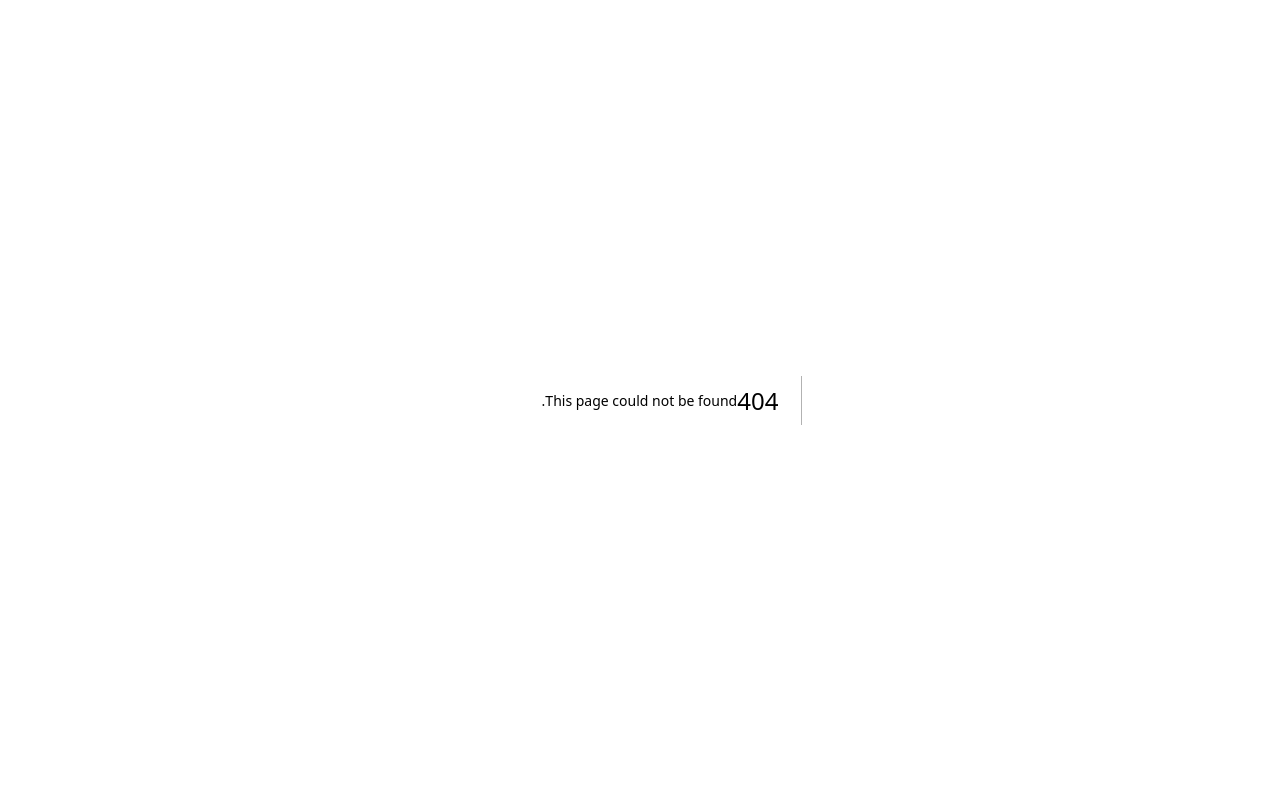
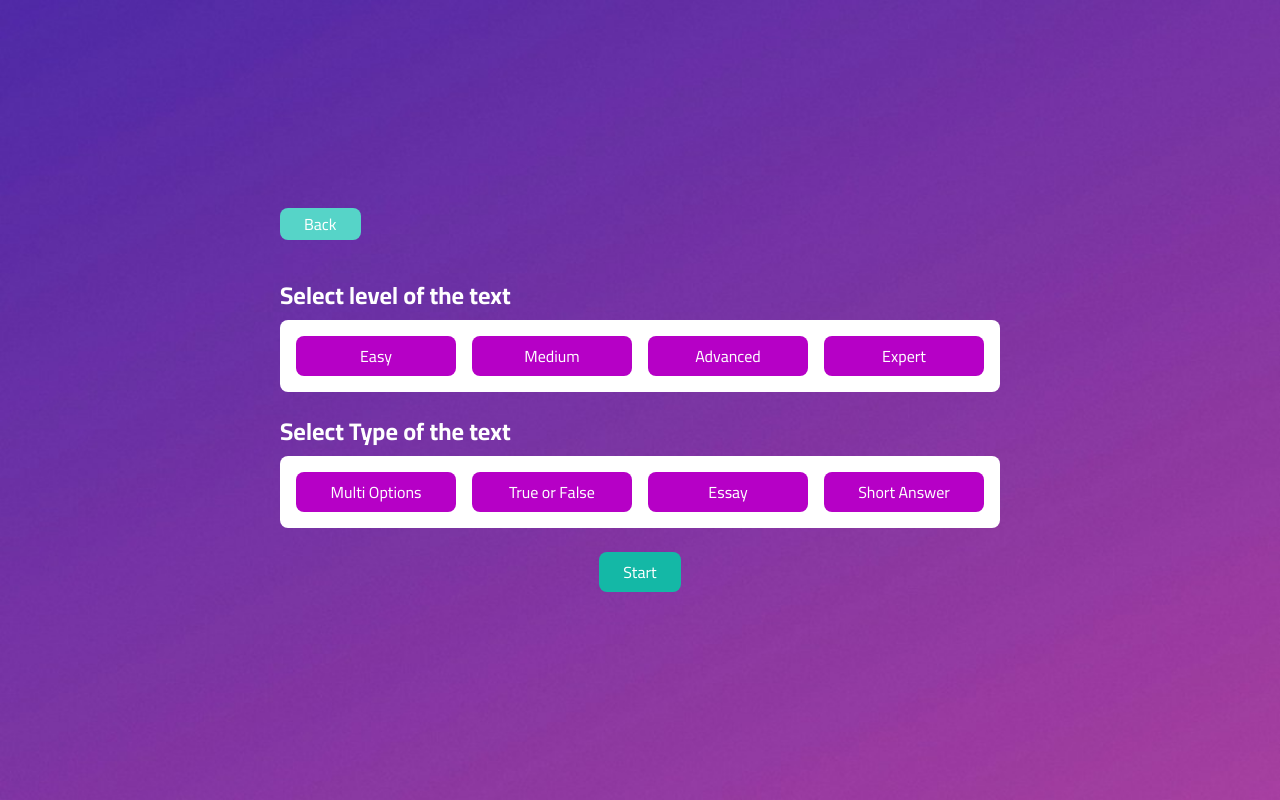
Before and after one commit to Saadaoui-Forkan/hakathon, a Next.js app: page /specializations/1/quiz-selection in a window 1280 px wide. Before the commit this address had no page. Built offline with nearby package versions, Linux system fonts and the light colour scheme.

Commit message:
creating basic layout

```diff
--- /dev/null
+++ b/src/app/(pages)/specializations/[id]/page.tsx
@@ -0,0 +1,55 @@
+"use client"
+
+import { specializationFields } from '@/constants/specializationFields';
+import Link from 'next/link';
+import { useParams } from 'next/navigation';
+import React from 'react'
+
+const Topic = () => {
+    const params = useParams<{ id: string }>();
+    const topic = decodeURIComponent(params.id)
+    const currentSpecialization = specializationFields.filter(el => el.fieldName === topic)
+  return (
+    <div
+      className="min-h-screen flex items-center justify-center bg-cover bg-center"
+      style={{ backgroundImage: "url('/bg.jpg')" }}
+    >
+      <div className="w-full max-w-3xl p-6 rounded-lg">
+        <button className="bg-crystalTeal text-white px-6 py-1 rounded-lg mb-4">
+          Back
+        </button>
+        <h1 className="text-white text-2xl font-bold">
+          Choose the topic of the test
+        </h1>
+        <p className="text-gray-200 mb-4">
+          {topic}
+        </p>
+
+        <div className="grid grid-cols-2 sm:grid-cols-3 gap-4 p-4 bg-pureWhite rounded-lg">
+          {currentSpecialization[0].topics.map((el, index) => (
+            <Link
+              href={`/specializations/${topic}/quiz-selection`}
+              key={index}
+              className="bg-electricMagenta text-pureWhite px-4 py-2 rounded-lg"
+            >
+              {el}
+            </Link>
+          ))}
+        </div>
+
+        <div className="flex items-center gap-2 mt-4">
+          <input
+            type="text"
+            placeholder="OR type your field of specialization"
+            className="flex-1 px-4 py-2 rounded-lg border border-gray-300 focus:outline-none"
+          />
+          <button className="bg-teal-500 text-white px-6 py-2 rounded-lg">
+            Continue
+          </button>
+        </div>
+      </div>
+    </div>
+  )
+}
+
+export default Topic
--- /dev/null
+++ b/src/app/(pages)/specializations/[id]/quiz-selection/page.tsx
@@ -0,0 +1,57 @@
+import { levels, questionTypes } from '@/constants/specializationFields'
+
+const QuizSelection = () => {
+    return (
+        <div
+            className="min-h-screen flex items-center justify-center bg-cover bg-center"
+            style={{ backgroundImage: "url('/bg.jpg')" }}
+        >
+            <div className="w-full max-w-3xl p-6 rounded-lg">
+                <button className="bg-crystalTeal text-white px-6 py-1 rounded-lg mb-4">
+                    Back
+                </button>
+                <div className="my-6">
+                    <h2 className="text-white text-2xl font-bold">
+                        Select level of the text
+                    </h2>
+                    <div className="grid grid-cols-2 sm:grid-cols-4 gap-4 p-4 bg-pureWhite rounded-lg my-2">
+                        {levels.map((level) => (
+                            <button
+                                key={level}
+                                className="bg-electricMagenta text-pureWhite px-4 py-2 rounded-lg"
+                            >
+                                {level}
+                            </button>
+                        ))}
+                    </div>
+                </div>
+
+                <div className="my-6">
+                    <h2 className="text-white text-2xl font-bold">
+                        Select Type of the text
+                    </h2>
+                    <div className="grid grid-cols-2 sm:grid-cols-4 gap-4 p-4 bg-pureWhite rounded-lg my-2">
+                        {questionTypes.map((type) => (
+                            <button
+                                key={type}
+                                className="bg-electricMagenta text-pureWhite px-4 py-2 rounded-lg"
+                            >
+                                {type}
+                            </button>
+                        ))}
+                    </div>
+                </div>
+
+                <div className="flex justify-center mt-6">
+                    <button
+                        className="bg-teal-500 text-white px-6 py-2 rounded-lg"
+                    >
+                        Start
+                    </button>
+                </div>
+            </div>
+        </div>
+    )
+}
+
+export default QuizSelection
--- /dev/null
+++ b/src/app/(pages)/specializations/page.tsx
@@ -0,0 +1,48 @@
+import { specializationFields } from '@/constants/specializationFields'
+import Link from 'next/link'
+
+const Specializations = () => {
+  return (
+    <div
+      className="min-h-screen flex items-center justify-center bg-cover bg-center"
+      style={{ backgroundImage: "url('/bg.jpg')" }}
+    >
+      <div className="w-full max-w-3xl p-6 rounded-lg">
+        <button className="bg-crystalTeal text-white px-6 py-1 rounded-lg mb-4">
+          Back
+        </button>
+        <h1 className="text-white text-2xl font-bold">
+          Ready to put your knowledge into test?
+        </h1>
+        <p className="text-gray-200 mb-4">
+          Select your field of specialization
+        </p>
+
+        <div className="grid grid-cols-2 sm:grid-cols-3 gap-4 p-4 bg-pureWhite rounded-lg">
+          {specializationFields.map((field, index) => (
+            <Link
+              href={`/specializations/${field.fieldName}`}
+              key={index}
+              className="bg-electricMagenta text-pureWhite px-4 py-2 rounded-lg"
+            >
+              {field.fieldName}
+            </Link>
+          ))}
+        </div>
+
+        <div className="flex items-center gap-2 mt-4">
+          <input
+            type="text"
+            placeholder="OR type your field of specialization"
+            className="flex-1 px-4 py-2 rounded-lg border border-gray-300 focus:outline-none"
+          />
+          <button className="bg-teal-500 text-white px-6 py-2 rounded-lg hover:bg-teal-700 transition">
+            Continue
+          </button>
+        </div>
+      </div>
+    </div>
+  )
+}
+
+export default Specializations
--- a/src/app/globals.css
+++ b/src/app/globals.css
@@ -1,3 +1,5 @@
+@import url('https://fonts.googleapis.com/css2?family=Cairo:wght@200..1000&display=swap');
+
 @tailwind base;
 @tailwind components;
 @tailwind utilities;
--- a/src/app/layout.tsx
+++ b/src/app/layout.tsx
@@ -2,11 +2,6 @@ import { Metadata } from "next";
 import { ToastContainer } from 'react-toastify';
 import 'react-toastify/dist/ReactToastify.css';
 import './globals.css'
-import { Tajawal  } from 'next/font/google';
-const ubuntu = Tajawal ({
-  subsets: ['arabic'],
-  weight: ['300', '400', '500', '700'],
-});
 
 export const metadata: Metadata = {
   title: "مشروع الهاكاثون",
@@ -33,8 +28,8 @@ export default function RootLayout({
   children: React.ReactNode;
 }>) {
   return (
-    <html lang="ar" dir="rtl">
-      <body className={ubuntu.className}>
+    <html lang="en" dir="ltr">
+      <body className="font-cairo">
         <ToastContainer theme='colored'/>
         <main>
           {children}
--- a/src/app/page.tsx
+++ b/src/app/page.tsx
@@ -1,9 +1,25 @@
-import Image from "next/image";
+import Link from "next/link";
 
 export default function Home() {
   return (
-    <div className="text-green-600 text-xl font-bold text-center m-3">
-      السلام عليكم ورحمة الله وبركاته
+    <div
+      className="relative flex flex-col items-center justify-center min-h-screen bg-cover bg-center px-6"
+      style={{
+        backgroundImage: 'url(/home-bg.jpg)',
+      }}
+    >
+      <div className="absolute top-0 left-0 bottom-0 right-0 bg-gradient-to-b from-[#610072] to-[#FFFFFF] opacity-50"></div>
+      <div className="w-full max-w-2xl text-center z-10">
+        <button className="absolute top-8 right-6 bg-crystalTeal text-pureWhite px-6 py-1 rounded-xl font-semibold text-sm">
+          Log in
+        </button>
+        <h1 className="text-pureWhite text-xl font-bold my-8">
+          Learn through discussion - every question takes you to a new level
+        </h1>
+        <Link href={'/specializations'} className="bg-electricMagenta text-pureWhite px-12 py-2 rounded-[15px] font-bold">
+          Start Now
+        </Link>
+      </div>
     </div>
   );
 }
--- a/src/constants/specializationFields.ts
+++ b/src/constants/specializationFields.ts
@@ -20,3 +20,7 @@ export const specializationFields: SpecializationFieldSuggestion[] = [
         topics: ["grammar roles"]
     },
 ]
+
+export const levels = ["Easy", "Medium", "Advanced", "Expert"]
+
+export const questionTypes = ["Multi Options", "True or False", "Essay", "Short Answer"]
--- a/tailwind.config.ts
+++ b/tailwind.config.ts
@@ -7,7 +7,17 @@ const config: Config = {
     "./src/app/**/*.{js,ts,jsx,tsx,mdx}",
   ],
   theme: {
-    extend: {}
+    extend: {
+      colors: {
+        deepAmethyst: "#610072",
+        pureWhite: "#FFFFFF",
+        electricMagenta: "#B600C6",
+        crystalTeal : "#56D4C8",
+      },
+      fontFamily: {
+        cairo: ['"Cairo", sans-serif'],
+      }
+    }
   },
   plugins: [],
 }
```
Also changed, not shown: public/bg.jpg (added), public/home-bg.jpg (added).
